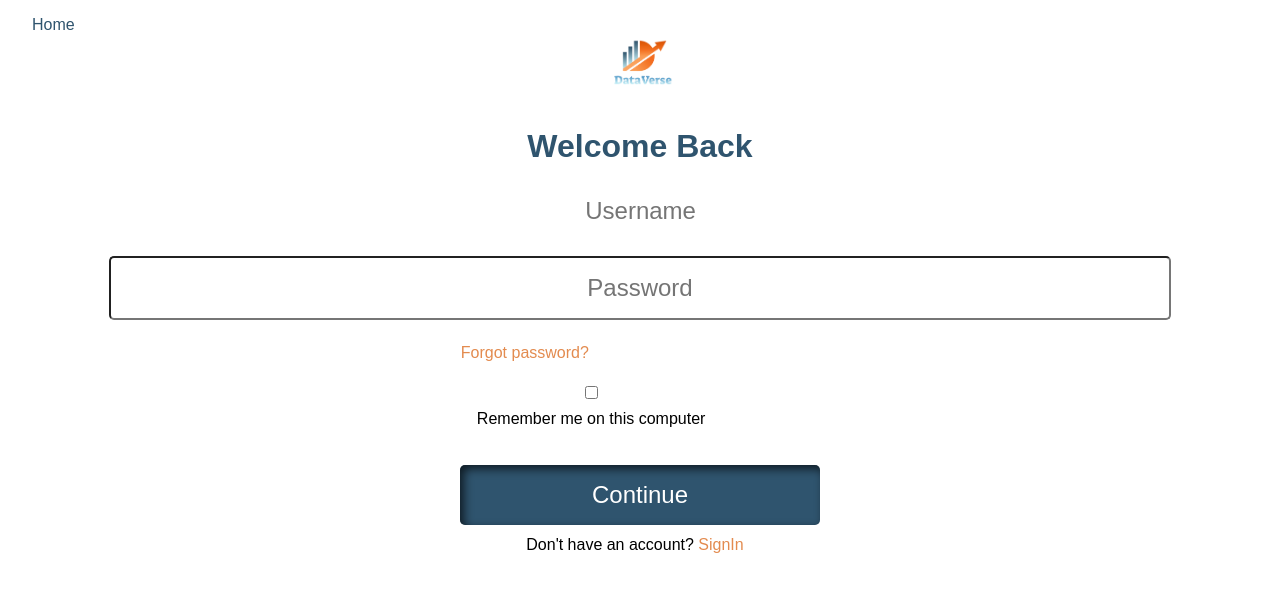
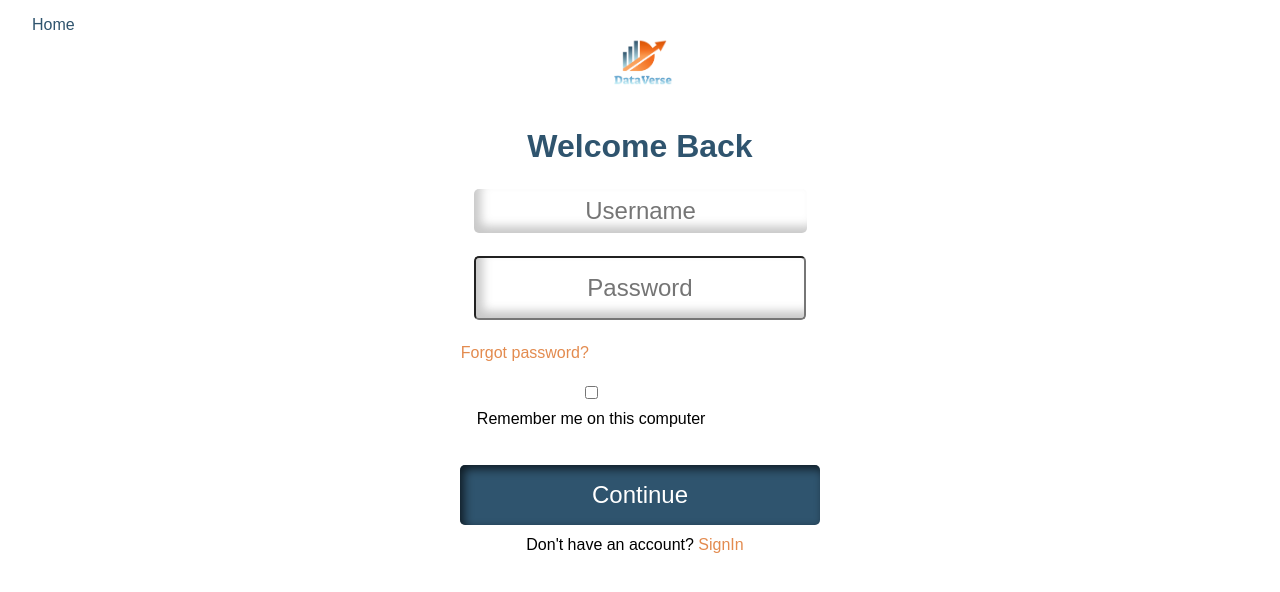
Before and after one commit to shdkavishka/Dataverse, a React (Vite) app in the folder dataverse/: page /Login in a window 1280 px wide. Shown: the top 592 px of the page. Built offline with nearby package versions, Linux system fonts and the light colour scheme; what @asgardeo/auth-react would draw is missing.

Commit message:
Home page

```diff
--- a/dataverse/src/Components/Home/Home.css
+++ b/dataverse/src/Components/Home/Home.css
@@ -1,67 +1,72 @@
 .Hero {
-    background-color: #1e3954;
-    display: flex; /* lowercase 'display' */
+    background-color:#1e3954 ;
+    Display: flex;
     justify-content: space-between;
     height: 100vh;
 }
 
-.left {
+.left{
+
+
     width: 67%;
 }
 
 .right {
     width: 33%;
-    background-color: var(--darkblue);
-    margin-top: -20rem;
-}
-.top{
-    width: 33%;
+    background-color: #061C36;
 }
 
-.logo {
+.logo{
+    float: left;
     width: 9rem;
     padding: 2rem;
 }
 
 .heroText {
-    color: #f26e20;
+    color: #F26E20;
     font-weight: 500;
     font-size: 6rem;
     text-align: left;
-    margin-top: 1rem;
-    padding: 0.75rem 1rem;
+    margin: 0 auto;
+    margin-top:  25rem ;
+    padding: .75rem 1rem;
     overflow: hidden;
     width: auto;
+
+
 }
 
-.heroText > :nth-child(2) {
+
+.heroText>:nth-child(2){
     font-size: 3rem;
 }
-
-.heroText > div {
+.heroText>div{
     position: relative;
-    display: inline-block; /* Changed 'float: left' to 'display: inline-block' */
+    float: left;
 }
 
-.heroText > div span {
+.heroText>div span {
     position: absolute;
     top: 0;
     right: 0;
     bottom: 0;
     width: 0;
-    background: #1e3954;
+    background:#1e3954;
+
     animation-name: typing;
     animation-duration: 5s;
-    animation-iteration-count: infinite;
-    animation-timing-function: steps(18, end);
+    animation-iteration-count:infinite;
+    animation-timing-function: steps(18,end);
+
+
 }
-
 @keyframes typing {
-    0% { width: 100%; }
+    0%   { width: 100%; }
     100% { width: 0; }
   }
 
-.HomeButton > div > button {
+
+.HomeButton>div>button {
   background-color: #ef8f4f;
   border-radius: 10px;
   padding: 0.8rem;
@@ -70,9 +75,7 @@
   font-size: 1.8rem;
   font-weight: 900;
   margin: 0.5rem;
-
 }
-
 .homeText {
     color: white;
     font-size: 1.8rem;
@@ -80,20 +83,22 @@
     margin: 0.5rem;
 }
 
-.HomeButton > div > button:hover {
-    background-color: #f26e20;
+.HomeButton>div>button:hover {
+    background-color: #F26E20;
+
   }
 
-.right > :nth-child(1) {
+
+.right>:nth-child(1){
     margin-top: 25rem;
 }
 
-.footer {
+.footer{
     position: fixed;
     left: 0;
     bottom: 0;
     width: 100%;
     background-color: rgb(0, 0, 0);
-    color: #ef8f4f;
+    color:#ef8f4f;
     text-align: center;
 }
--- a/dataverse/src/Components/SignAndLogin/Login.css
+++ b/dataverse/src/Components/SignAndLogin/Login.css
@@ -93,3 +93,12 @@
     float: left;
     margin-left: 2rem;
 }
+
+.input {
+    box-shadow: inset 7px -7px 10px #88888874;
+    font-size: 1.5rem;
+    padding: 1rem;
+    width: 26%;
+    border-radius: 5px;
+    margin: 0.7rem;
+  }
--- a/dataverse/src/Components/SignAndLogin/Signin.css
+++ b/dataverse/src/Components/SignAndLogin/Signin.css
@@ -93,3 +93,12 @@
     float: left;
     margin-left: 2rem;
 }
+
+.input {
+    box-shadow: inset 7px -7px 10px #88888874;
+    font-size: 1.5rem;
+    padding: 1rem;
+    width: 26%;
+    border-radius: 5px;
+    margin: 0.7rem;
+  }
--- a/dataverse/src/Components/SignAndLogin/Signin.jsx
+++ b/dataverse/src/Components/SignAndLogin/Signin.jsx
@@ -1,6 +1,5 @@
 import React from 'react';
 import './Signin.css';
-// import '../App.css';
 import { useNavigate } from 'react-router-dom';
 import logo from "../../assets/logo.png";
 
```
Lines whose indentation alone changed are shown as unchanged.
